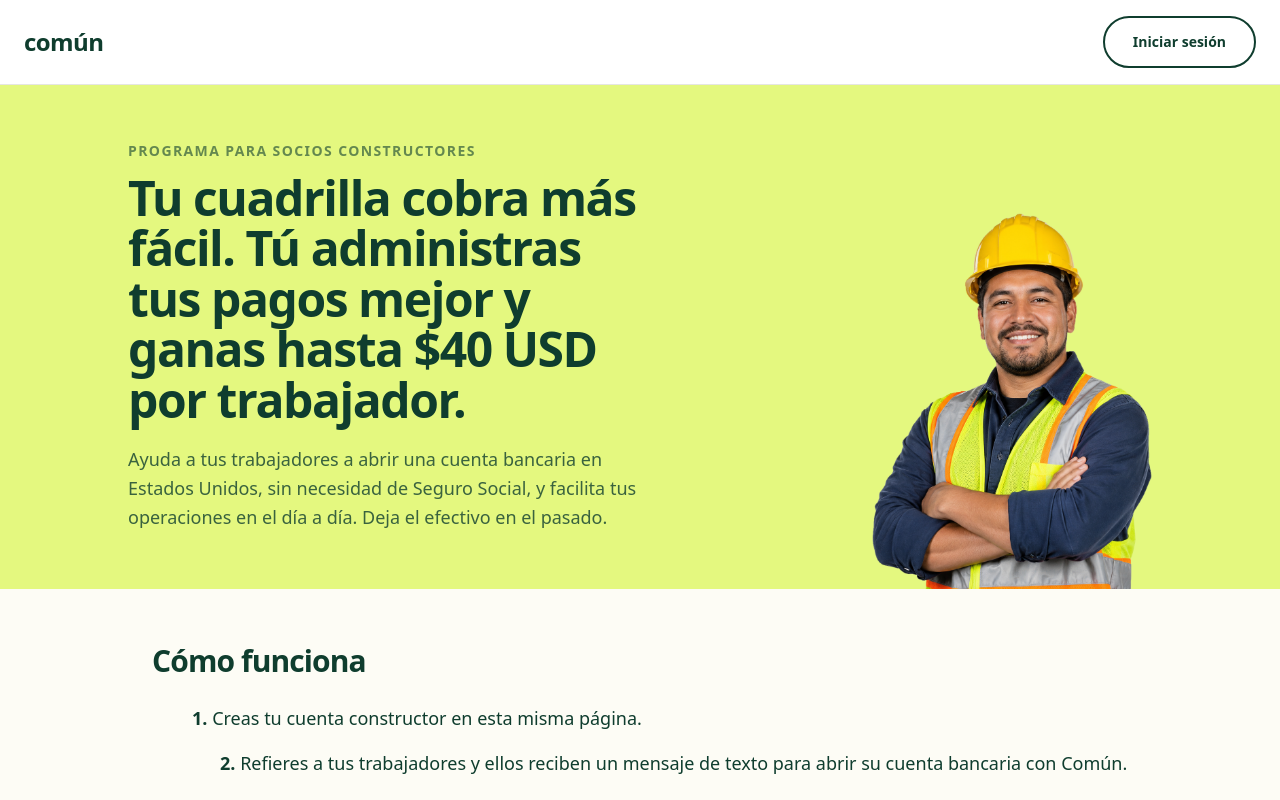
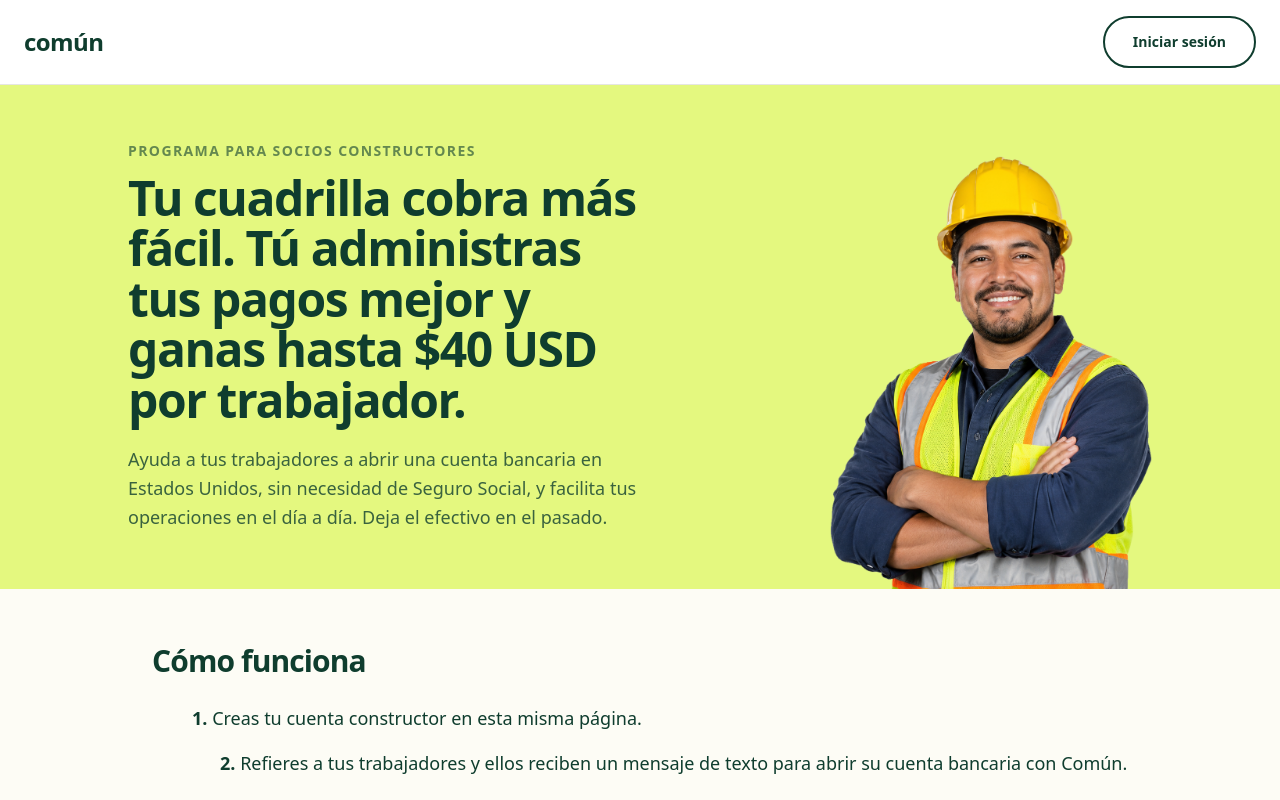
Before and after one commit to Dario-rt77/Comun-growth-assignment, a Next.js app: page /socios in a window 1280 px wide. Shown: the top 800 px of the page. Built offline with nearby package versions, Linux system fonts and the light colour scheme.

Commit message:
Scale the hero photo up 15%, keeping the bottom flush
Co-Authored-By: Claude Opus 5 <noreply@anthropic.com>

```diff
--- a/app/socios/page.tsx
+++ b/app/socios/page.tsx
@@ -66,8 +66,8 @@ export default function PaginaSocios() {
               width={823}
               height={1105}
               priority
-              sizes="(min-width: 1024px) 280px, 210px"
-              className="h-auto w-full max-w-[210px] lg:max-w-[280px]"
+              sizes="(min-width: 1024px) 322px, 242px"
+              className="h-auto w-full max-w-[242px] lg:max-w-[322px]"
             />
           </div>
         </div>
```
